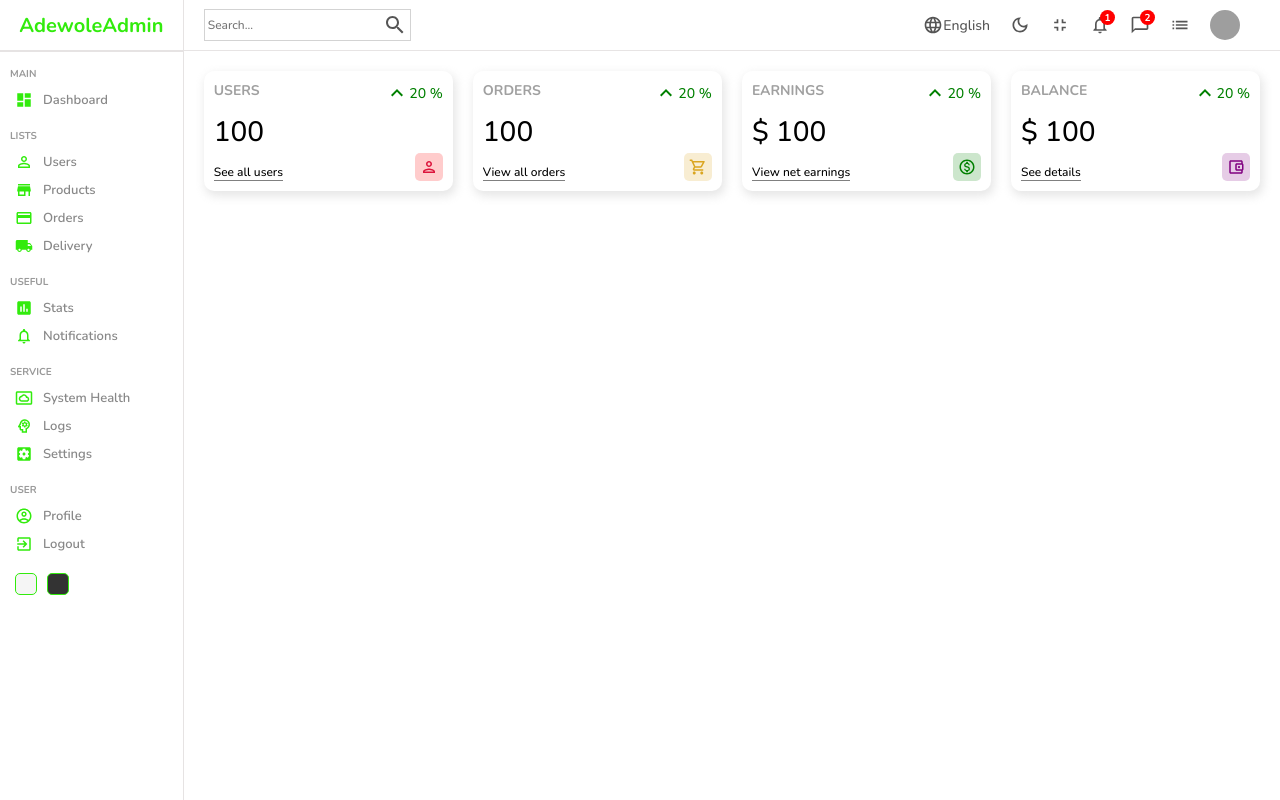
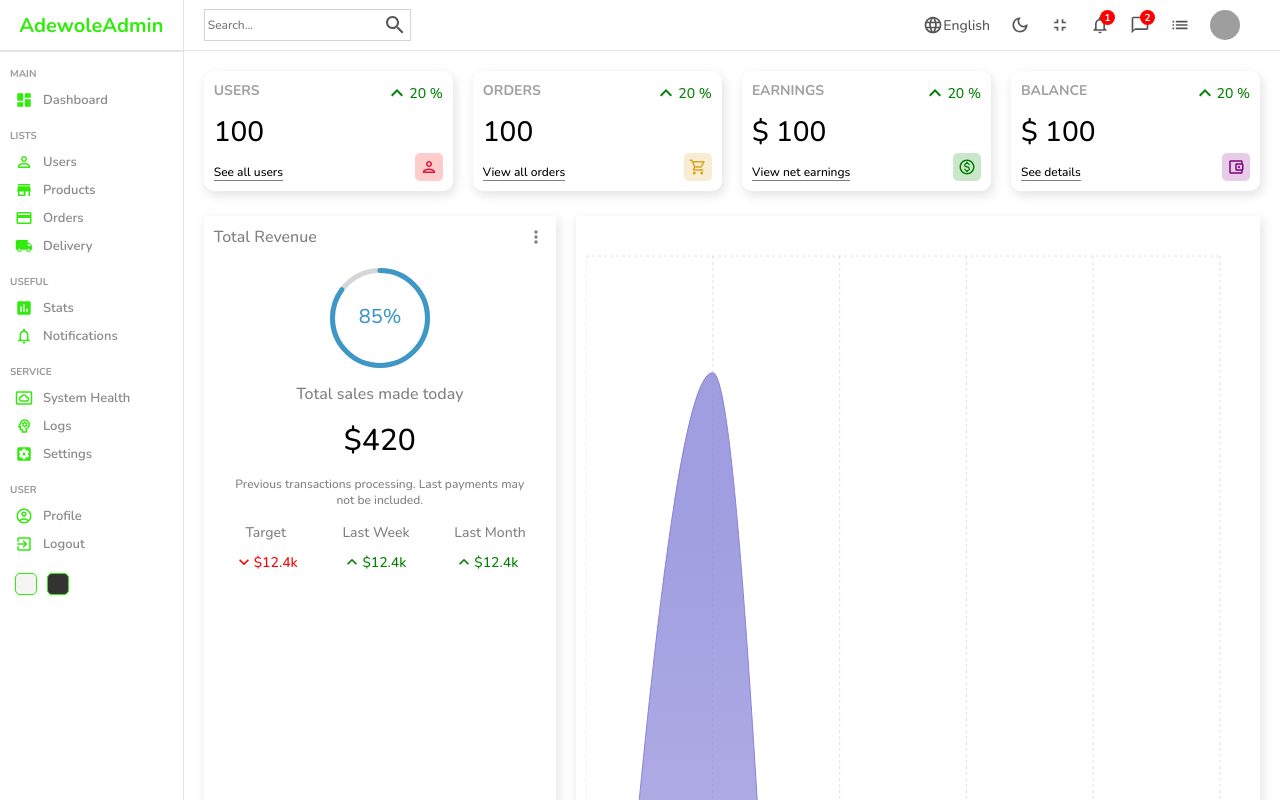
Before and after one commit to AdewoleCode/Administration-dashboard-UI, a React (Create React App) app: page / in a window 1280 px wide. Shown: the top 800 px of the page. Built offline with nearby package versions, Linux system fonts and the light colour scheme; grey boxes are pictures that could not be loaded.

Commit message:
added a chart and featured component

```diff
--- a/package.json
+++ b/package.json
@@ -11,9 +11,11 @@
     "@testing-library/react": "^13.0.0",
     "@testing-library/user-event": "^13.2.1",
     "react": "^18.2.0",
+    "react-circular-progressbar": "^2.1.0",
     "react-dom": "^18.2.0",
     "react-router-dom": "^6.7.0",
     "react-scripts": "5.0.1",
+    "recharts": "^2.3.2",
     "sass": "^1.57.1",
     "web-vitals": "^2.1.0"
   },
--- /dev/null
+++ b/src/components/chart/Chart.jsx
@@ -0,0 +1,53 @@
+import "./Chart.scss";
+import {
+  AreaChart,
+  Area,
+  XAxis,
+  CartesianGrid,
+  Tooltip,
+  ResponsiveContainer,
+} from "recharts";
+
+const data = [
+  { name: "January", Total: 1200 },
+  { name: "February", Total: 2100 },
+  { name: "March", Total: 800 },
+  { name: "April", Total: 1600 },
+  { name: "May", Total: 900 },
+  { name: "June", Total: 1700 },
+];
+
+const Chart = ({ aspect, title }) => {
+  return (
+    <div className="chart">
+      <div className="title">{title}</div>
+      <ResponsiveContainer width="100%" aspect={aspect}>
+        <AreaChart
+          width={730}
+          height={250}
+          data={data}
+          margin={{ top: 10, right: 30, left: 0, bottom: 0 }}
+        >
+          <defs>
+            <linearGradient id="total" x1="0" y1="0" x2="0" y2="1">
+              <stop offset="5%" stopColor="#8884d8" stopOpacity={0.8} />
+              <stop offset="95%" stopColor="#8884d8" stopOpacity={0} />
+            </linearGradient>
+          </defs>
+          <XAxis dataKey="name" stroke="gray" />
+          <CartesianGrid strokeDasharray="3 3" className="chartGrid" />
+          <Tooltip />
+          <Area
+            type="monotone"
+            dataKey="Total"
+            stroke="#8884d8"
+            fillOpacity={1}
+            fill="url(#total)"
+          />
+        </AreaChart>
+      </ResponsiveContainer>
+    </div>
+  );
+};
+
+export default Chart;
--- /dev/null
+++ b/src/components/chart/Chart.scss
@@ -0,0 +1,15 @@
+.chart {
+    flex: 4;
+    -webkit-box-shadow: 2px 4px 10px 1px rgba(0, 0, 0, 0.47);
+    box-shadow: 2px 4px 10px 1px rgba(201, 201, 201, 0.47);
+    padding: 10px;
+    color: gray;
+
+    .title {
+      margin-bottom: 20px;
+    }
+
+    .chartGrid {
+      stroke: rgb(228, 225, 225);
+    }
+  }
--- /dev/null
+++ b/src/components/featured/Featured.jsx
@@ -0,0 +1,52 @@
+import "./Featured.scss";
+import MoreVertIcon from "@mui/icons-material/MoreVert";
+import { CircularProgressbar } from "react-circular-progressbar";
+import "react-circular-progressbar/dist/styles.css";
+import KeyboardArrowDownIcon from "@mui/icons-material/KeyboardArrowDown";
+import KeyboardArrowUpOutlinedIcon from "@mui/icons-material/KeyboardArrowUpOutlined";
+
+const Featured = () => {
+  return (
+    <div className="featured">
+      <div className="top">
+        <h1 className="title">Total Revenue</h1>
+        <MoreVertIcon fontSize="small" />
+      </div>
+      <div className="bottom">
+        <div className="featuredChart">
+          <CircularProgressbar value={85} text={"85%"} strokeWidth={5} />
+        </div>
+        <p className="title">Total sales made today</p>
+        <p className="amount">$420</p>
+        <p className="desc">
+          Previous transactions processing. Last payments may not be included.
+        </p>
+        <div className="summary">
+          <div className="item">
+            <div className="itemTitle">Target</div>
+            <div className="itemResult negative">
+              <KeyboardArrowDownIcon fontSize="small"/>
+              <div className="resultAmount">$12.4k</div>
+            </div>
+          </div>
+          <div className="item">
+            <div className="itemTitle">Last Week</div>
+            <div className="itemResult positive">
+              <KeyboardArrowUpOutlinedIcon fontSize="small"/>
+              <div className="resultAmount">$12.4k</div>
+            </div>
+          </div>
+          <div className="item">
+            <div className="itemTitle">Last Month</div>
+            <div className="itemResult positive">
+              <KeyboardArrowUpOutlinedIcon fontSize="small"/>
+              <div className="resultAmount">$12.4k</div>
+            </div>
+          </div>
+        </div>
+      </div>
+    </div>
+  );
+};
+
+export default Featured;
--- /dev/null
+++ b/src/components/featured/Featured.scss
@@ -0,0 +1,79 @@
+.featured {
+    flex: 2;
+    -webkit-box-shadow: 2px 4px 10px 1px rgba(0, 0, 0, 0.47);
+    box-shadow: 2px 4px 10px 1px rgba(201, 201, 201, 0.47);
+    padding: 10px;
+
+    .top {
+      display: flex;
+      align-items: center;
+      justify-content: space-between;
+      color: gray;
+
+      .title {
+        font-size: 16px;
+        font-weight: 500;
+      }
+    }
+
+    .bottom {
+      padding: 20px;
+      display: flex;
+      flex-direction: column;
+      align-items: center;
+      justify-content: center;
+      gap: 15px;
+
+      .featuredChart {
+        width: 100px;
+        height: 100px;
+      }
+
+      .title {
+        font-weight: 500;
+        color: gray;
+      }
+
+      .amount {
+        font-size: 30px;
+      }
+
+      .desc {
+        font-weight: 300;
+        font-size: 12px;
+        color: gray;
+        text-align: center;
+      }
+
+      .summary {
+        width: 100%;
+        display: flex;
+        align-items: center;
+        justify-content: space-between;
+
+        .item {
+          text-align: center;
+
+          .itemTitle {
+            font-size: 14px;
+            color: gray;
+          }
+
+          .itemResult {
+            display: flex;
+            align-items: center;
+            margin-top: 10px;
+            font-size: 14px;
+
+            &.positive {
+              color: green;
+            }
+
+            &.negative {
+              color: red;
+            }
+          }
+        }
+      }
+    }
+  }
--- a/src/pages/home/Home.jsx
+++ b/src/pages/home/Home.jsx
@@ -3,6 +3,8 @@
 import Sidebar from '../../components/sidebar/Sidebar'
 import NavBar from "../../components/navbar/Navbar"
 import Widget from '../../components/widget/Widget'
+import Featured from '../../components/featured/Featured'
+import Chart from '../../components/chart/Chart'
 
 const Home = () => {
   return (
@@ -16,6 +18,10 @@
             <Widget  type="earning"/>
             <Widget  type="balance"/>
           </div>
+          <div className="charts">
+            <Featured />
+            <Chart />
+          </div>
         </div>
     </div>
   )
```
Also changed, not shown: 1 other file (tests, documents, lock files or other folders).
